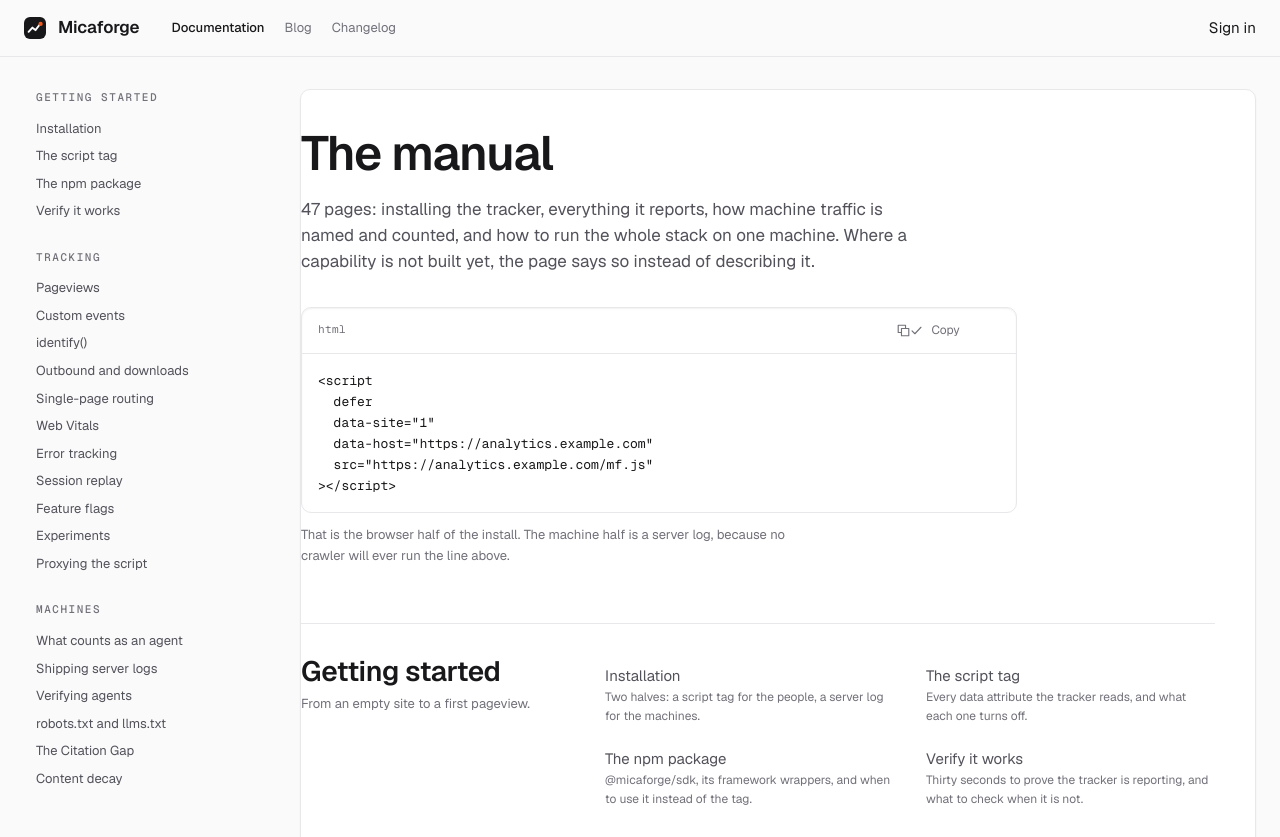
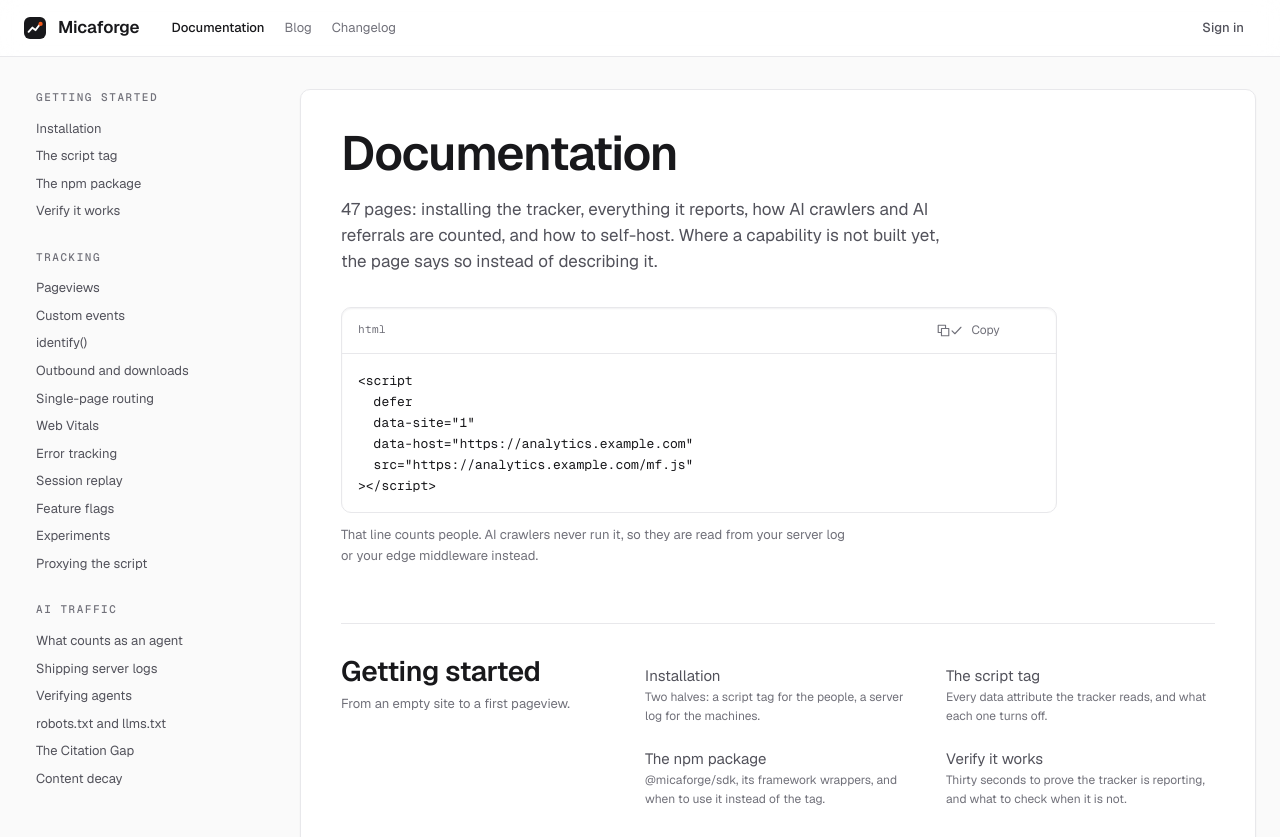
Before and after one commit to loruorg/micaforge, an Astro site in the folder apps/web/: page /docs in a window 1280 px wide. Shown: the top 837 px of the page. Built offline with nearby package versions, Linux system fonts and the light colour scheme; Astro itself is replaced by a stand-in of ours; code samples lack their colours.

Commit message:
feat: restyle the docs for the single theme and add a social card

```diff
--- a/apps/web/src/lib/docs.ts
+++ b/apps/web/src/lib/docs.ts
@@ -32,12 +32,12 @@
   },
   {
     key: "agents",
-    label: "Machines",
-    gloss: "The audience a script tag cannot see.",
+    label: "AI traffic",
+    gloss: "AI crawlers and AI referrals: the traffic a script tag cannot see.",
   },
   {
     key: "dashboard",
-    label: "Reading the record",
+    label: "The dashboard",
     gloss: "Each screen, and the question it answers.",
   },
   {
--- a/apps/web/src/pages/docs/index.astro
+++ b/apps/web/src/pages/docs/index.astro
@@ -32,11 +32,11 @@
 >
   <div class="doc-open">
     <header class="doc-open__head">
-      <h1 class="doc-open__title">The manual</h1>
+      <h1 class="doc-open__title">Documentation</h1>
       <p class="doc-open__lead">
-        {pages} pages: installing the tracker, everything it reports, how machine traffic
-        is named and counted, and how to run the whole stack on one machine. Where a
-        capability is not built yet, the page says so instead of describing it.
+        {pages} pages: installing the tracker, everything it reports, how AI crawlers and AI
+        referrals are counted, and how to self-host. Where a capability is not built yet, the
+        page says so instead of describing it.
       </p>
     </header>
 
@@ -45,8 +45,8 @@
         <code class="language-html" set:text={snippet} />
       </CodeBlock>
       <p class="doc-open__snippet-note">
-        That is the browser half of the install. The machine half is a server log, because
-        no crawler will ever run the line above.
+        That line counts people. AI crawlers never run it, so they are read from your server
+        log or your edge middleware instead.
       </p>
     </div>
 
--- a/apps/web/src/styles/docs.css
+++ b/apps/web/src/styles/docs.css
@@ -1,23 +1,17 @@
 /* ============================================================================
-   READ MODE: the manual, the log and the argument.
+   READ MODE: the docs, the changelog and the blog.
 
-   The article column is the record's own paper: a pin-fed sheet, ruled by the
-   instrument that wrote it. Everything around it is the bench the sheet is read
-   on. Comprehension first: one measure, one ink, one scale of headings, and a
-   depth scale down the right edge so the shape of a page is legible before a
-   word of it is.
-
-   Every value here is a token. Nothing glows; edges are the surface's own
-   colour and the burr of displaced soot beside a scratch.
+   Comprehension first: one measure, one ink, one scale of headings, a section
+   index on the left and the page's own outline on the right. The article sits
+   on a white panel on the light page. Every value here is a token.
    ========================================================================= */
 
 .doc-shell {
   --doc-index: 244px;
   --doc-rail: 196px;
   --doc-max: 1420px;
-  /* The sheet's own left margin: the perforation column, plus room for the
-     registration ticks that sit beside each section heading. */
-  --doc-gutter: calc(var(--mf-feed-gutter) + var(--mf-8) + var(--mf-6));
+  /* The article's left margin. */
+  --doc-gutter: var(--mf-10);
 
   display: flex;
   flex-direction: column;
@@ -31,7 +25,9 @@
   position: sticky;
   top: 0;
   z-index: 30;
-  background: var(--mf-ground);
+  background: rgba(255, 255, 255, 0.86);
+  -webkit-backdrop-filter: saturate(1.6) blur(12px);
+          backdrop-filter: saturate(1.6) blur(12px);
   border-bottom: 1px solid var(--mf-rule);
 }
 
@@ -92,10 +88,20 @@
 .doc-bar__short { display: none; }
 
 .doc-bar__right { margin-left: auto; display: flex; align-items: center; gap: var(--mf-3); }
+.doc-bar__out {
+  padding: 6px 12px;
+  font-size: var(--mf-t-sm);
+  font-weight: 500;
+  color: var(--mf-ink-2);
+  text-decoration: none;
+  border-radius: var(--mf-r-sm);
+  transition: color var(--mf-dur-1) linear, background-color var(--mf-dur-1) linear;
+}
+.doc-bar__out:hover { color: var(--mf-ink-strong); background: var(--mf-ground-3); }
 
-/* The pen advancing across the sheet as the reader descends. Purely a position
-   readout: it carries no content, and where scroll-linked animation is not
-   supported it simply rests at zero. */
+/* Reading progress along the bar's lower edge. A position readout only: it
+   carries no content, and where scroll-linked animation is not supported it
+   rests at zero. */
 .doc-bar__pen {
   position: absolute;
   left: 0;
@@ -119,10 +125,6 @@
   from { transform: scaleX(0); }
   to { transform: scaleX(1); }
 }
-
-/* ── medium switch ───────────────────────────────────────────────────────── */
-
-.doc-medium { display: inline-flex; }
 
 /* ── the body grid ───────────────────────────────────────────────────────── */
 
@@ -294,18 +296,6 @@
   scroll-margin-top: calc(var(--mf-header-h) + var(--mf-6));
 }
 
-/* The registration tick: the fiducial an instrument panel uses to say where a
-   scale begins. It is the same mark the icon set carries, so a section opening
-   in the manual and a glyph in the product are drawn by one hand. */
-.doc-prose h2::before {
-  content: "";
-  position: absolute;
-  left: calc(var(--mf-6) * -1);
-  top: 0.62em;
-  width: 5px;
-  height: 5px;
-  background: var(--mf-accent);
-}
 
 .doc-prose h3 {
   margin-top: var(--mf-8);
@@ -862,9 +852,7 @@
 
   .doc-sheet {
     padding: var(--mf-6) var(--mf-5) var(--mf-6);
-    padding-left: calc(var(--mf-feed-gutter) + var(--mf-5));
   }
-  .doc-prose h2::before { display: none; }
   .doc-open__title { font-size: var(--mf-t-2xl); }
   .doc-register__row { grid-template-columns: minmax(0, 1fr); }
   .doc-log__entry,
@@ -878,9 +866,6 @@
   .doc-bar__inner { gap: var(--mf-4); padding: 0 var(--mf-4); }
   .doc-bar__nav { gap: var(--mf-4); }
   .doc-bar__brand { font-size: var(--mf-t-base); }
-  /* The medium switch keeps its two record icons and drops the words. */
-  .doc-medium .mf-medium__opt span { display: none; }
-  .doc-medium .mf-medium__opt { padding: 6px var(--mf-3); }
 }
 
 @media (max-width: 640px) {
@@ -892,7 +877,7 @@
 }
 
 @media (prefers-reduced-motion: reduce) {
-  /* The pen readout is motion tied to scrolling; a reader who asked for less of
-     it gets none, and loses nothing, because it carries no content. */
+  /* The progress readout is motion tied to scrolling; a reader who asked for
+     less of it gets none, and loses nothing, because it carries no content. */
   .doc-bar__pen { display: none; }
 }
```
Also changed, not shown: apps/web/public/og/default.png (added).
